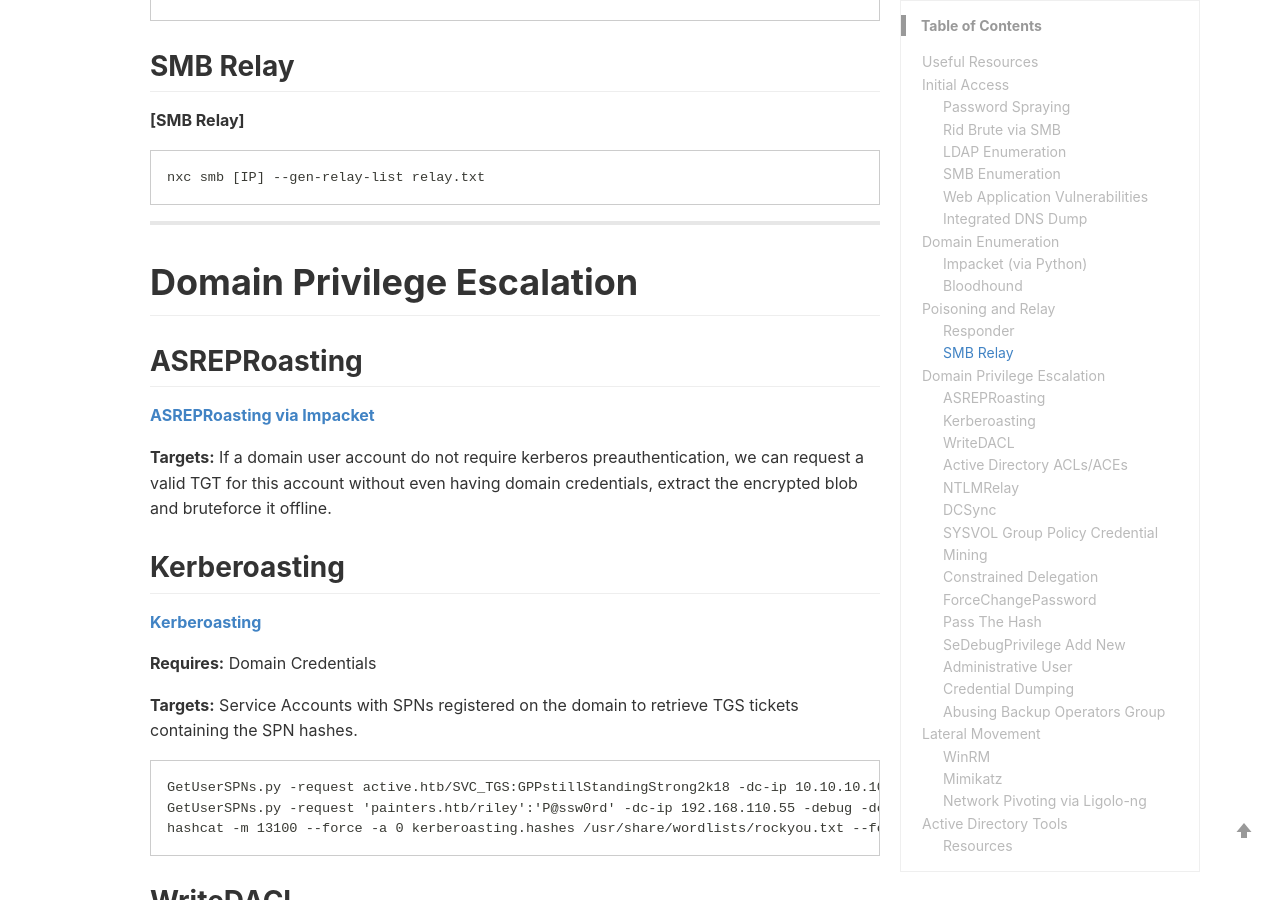
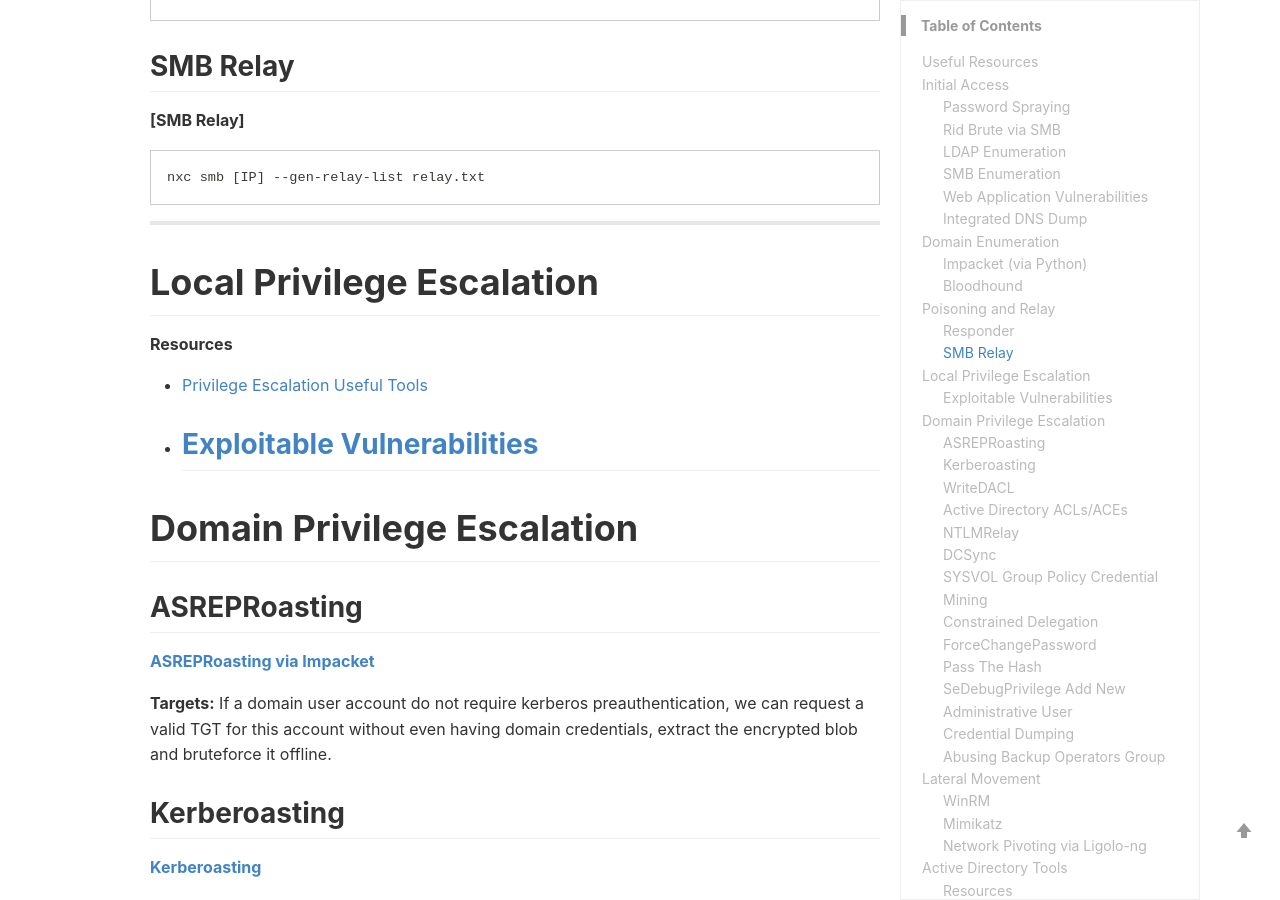
Before and after one commit to qwutony/qwutony.github.io, a Jekyll site: the page built from _wiki/003-active-directory-penetration-testing.md, in a window 1280 px wide and 900 px high, scrolled down 3409 px. Built offline with Jekyll 4.4.1, drawn with Linux system fonts in a browser that asks for light colours; a style sheet for code colours, icons or effects is not loaded.

Commit message:
Update 003-active-directory-penetration-testing.md

````diff
--- a/_wiki/003-active-directory-penetration-testing.md
+++ b/_wiki/003-active-directory-penetration-testing.md
@@ -123,6 +123,13 @@ hashcat -m 5600 --force -a 0 responder.hashes /usr/share/wordlists/rockyou.txt
 nxc smb [IP] --gen-relay-list relay.txt
 ```
 
+-----------------------------------------------------------------------
+
+# Local Privilege Escalation
+
+**Resources**
+  - [Privilege Escalation Useful Tools](https://github.com/nickvourd/Windows-Local-Privilege-Escalation-Cookbook?tab=readme-ov-file#useful-tools)
+  - [Exploitable Vulnerabilities](https://github.com/nickvourd/Windows-Local-Privilege-Escalation-Cookbook?tab=readme-ov-file#vulnerabilities)
 -----------------------------------------------------------------------
 
 # Domain Privilege Escalation
````
